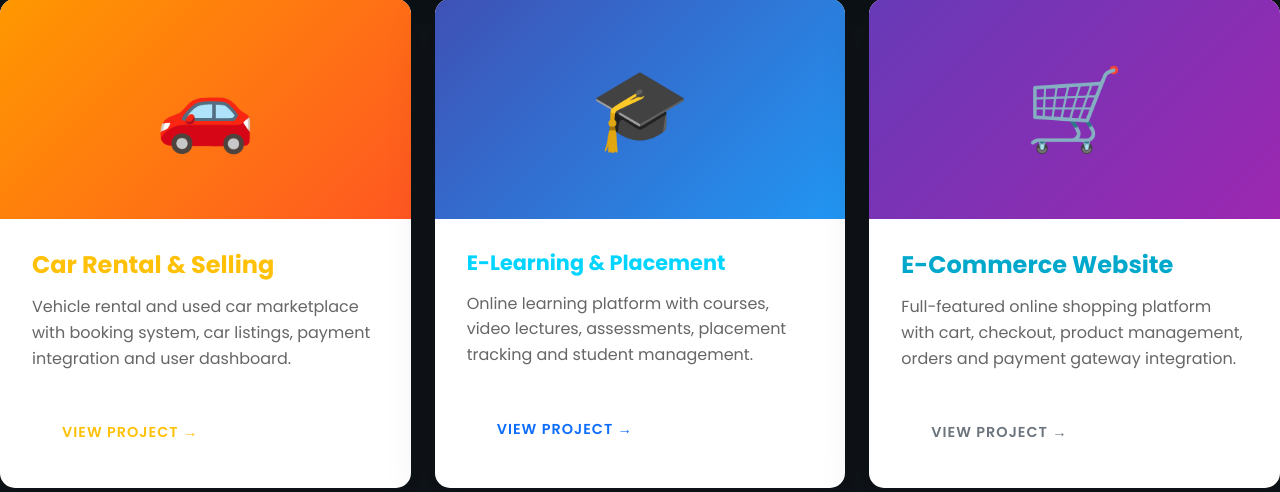
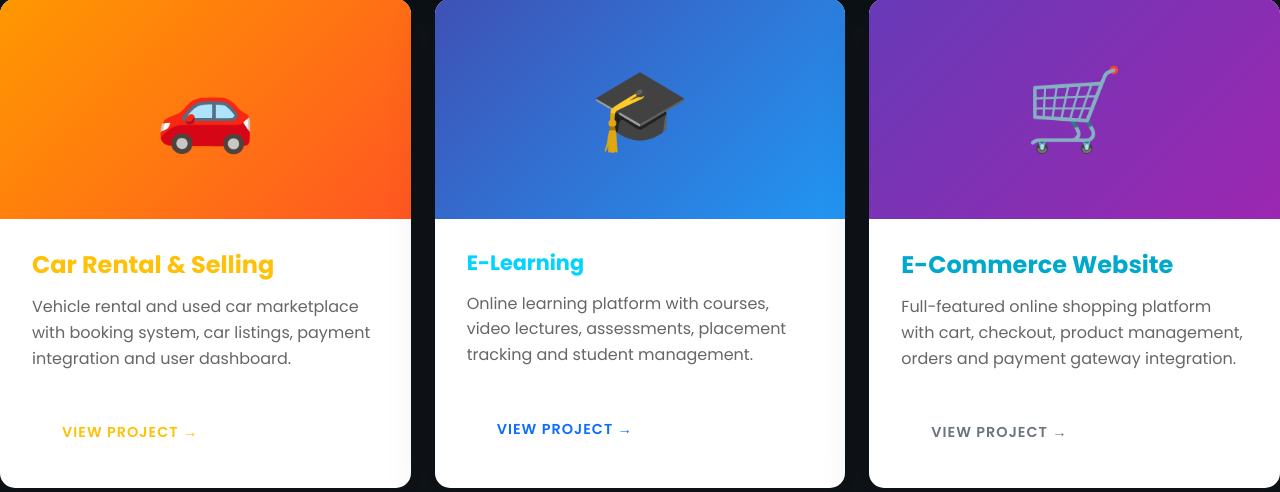
Before and after one commit to ravitank25/portfolio, a Flask app: page /projects in a window 1280 px wide. Shown: the part 665-1157 px from the top of the page. Run offline with Flask 3, Linux system fonts and the light colour scheme; parts of the project's set-up code (start-up, migrations or seed data) failed here and were passed over.

Commit message:
Updated portfolio design and added new projects

```diff
--- a/templates/projects.html
+++ b/templates/projects.html
@@ -79,7 +79,7 @@ content %}
       <div class="project-img learning-bg">🎓</div>
 
       <div class="card-body">
-        <h4 class="project-title text-primary">E-Learning & Placement</h4>
+        <h4 class="project-title text-primary">E-Learning</h4>
 
         <p class="project-text">
           Online learning platform with courses, video lectures, assessments,
```
